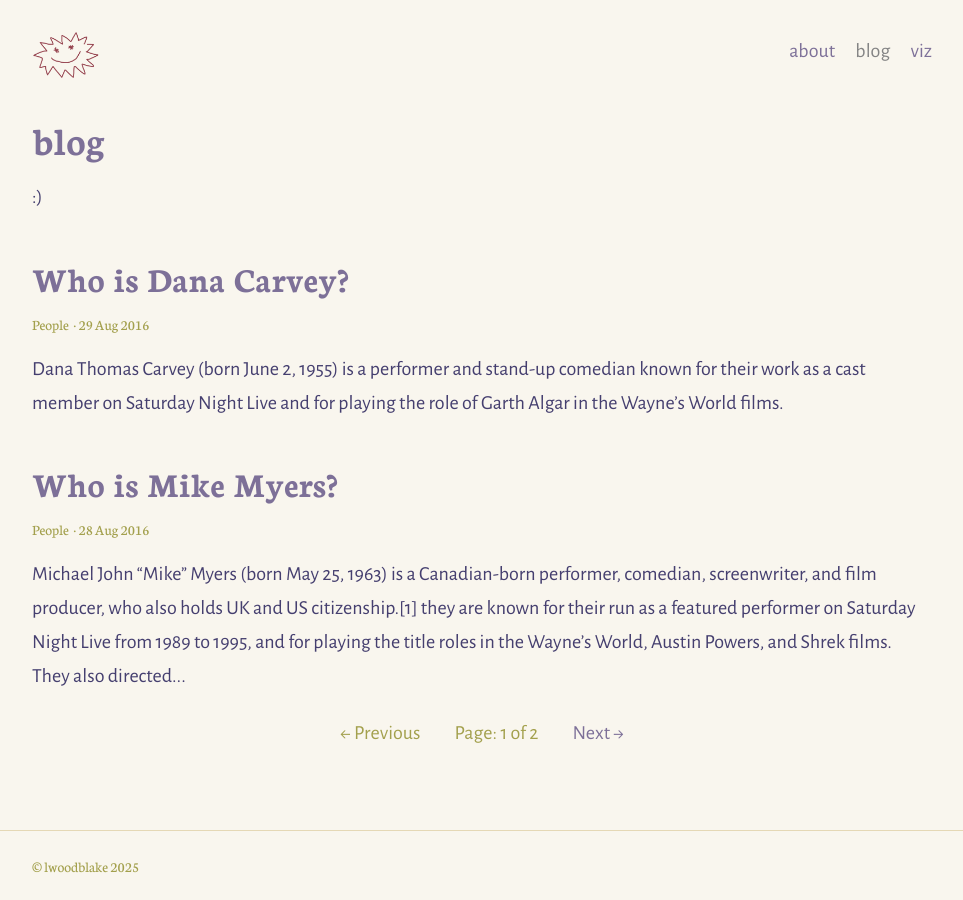
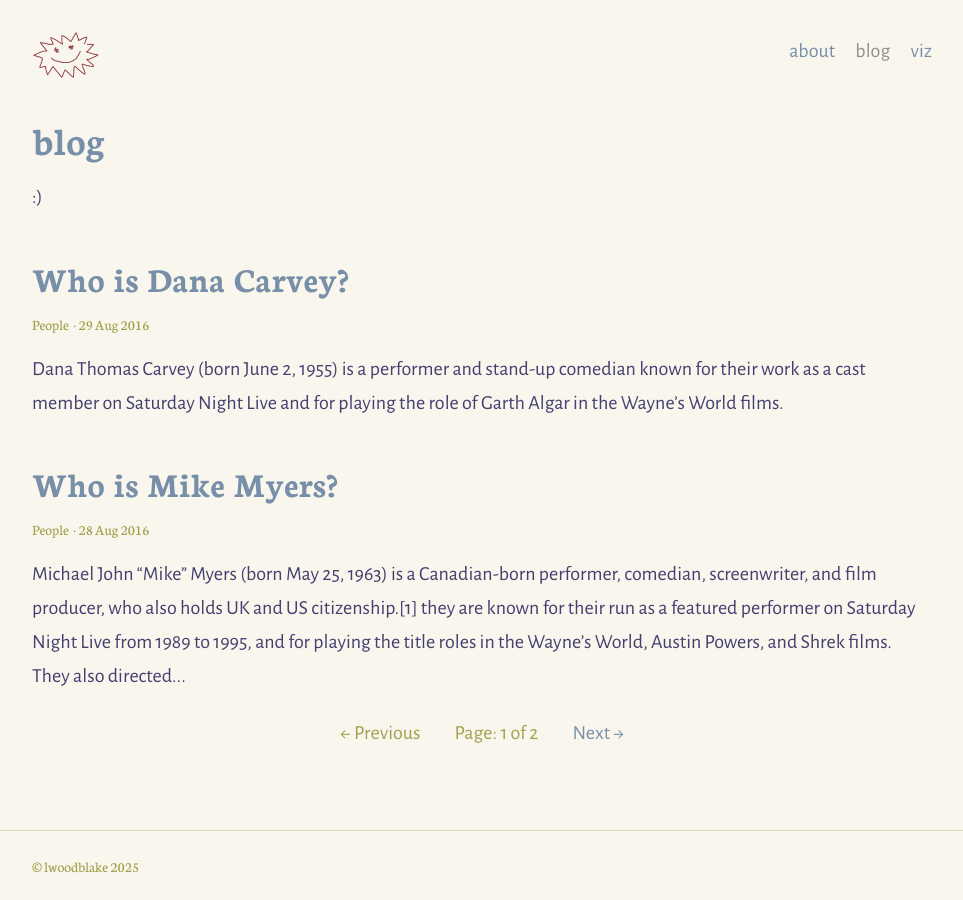
Before and after one commit to lwoodblake/lwoodblake.github.io, a Jekyll site: the page built from index.html, in a window 1280 px wide. Shown: the whole page, without its empty margins (158-1121 px from the left). Built offline with Jekyll 4.4.1, drawn with Linux system fonts in a browser that asks for light colours; the list of posts is cut into pages by our own code.

Commit message:
Update _colors.scss

```diff
--- a/_sass/_colors.scss
+++ b/_sass/_colors.scss
@@ -1,7 +1,7 @@
 // Colours
 $bodyColour: #453F6F;
-$headingColour: #7D7098;
-$linkColour: #7D7098;
+$headingColour: #778FA8;
+$linkColour: #778FA8;
 $hoverColour: #a3a04d;
 $captionColour: #a3a04d;
 $white: #fff;
```
